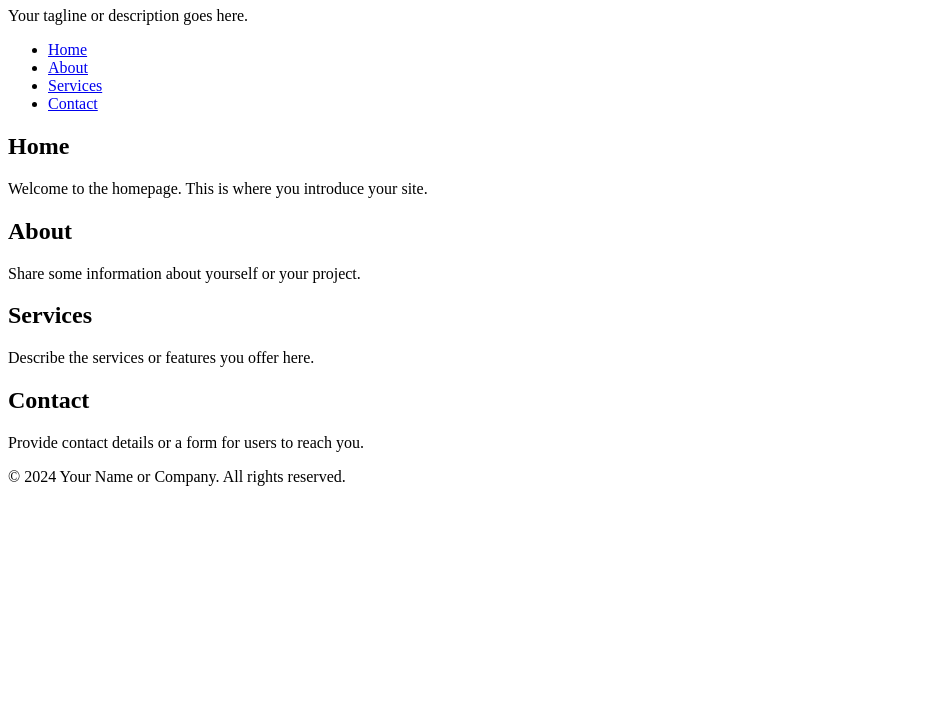
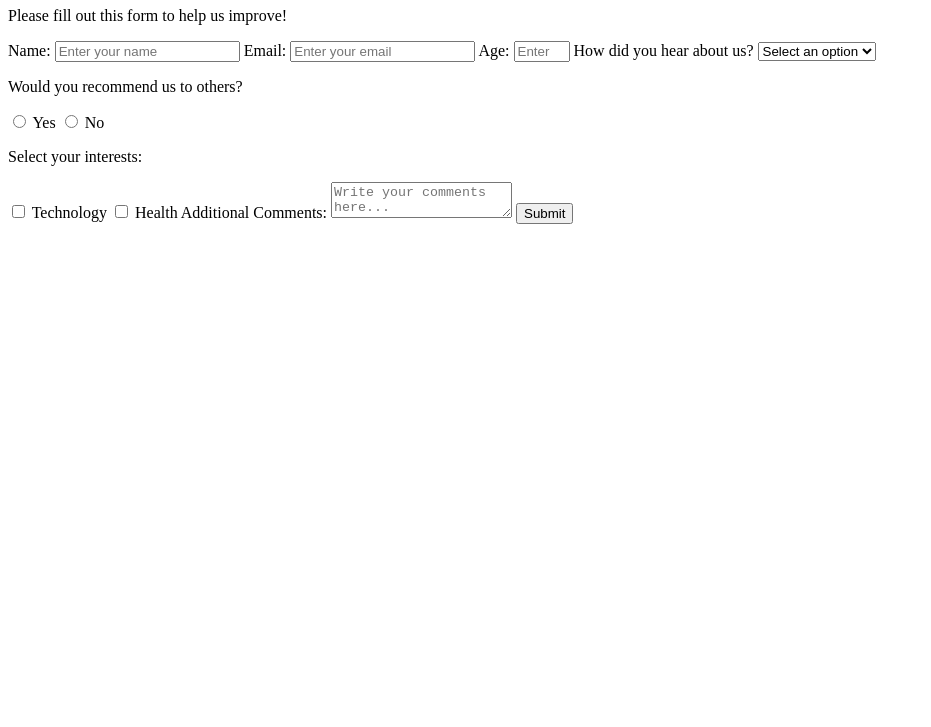
Before and after one commit to embargo17/FFII, a plain HTML site: page index.html in a window 1280 px wide. Shown: the part 73-800 px from the top of the page, without its empty margins (0-931 px from the left). Drawn offline with Linux system fonts and the light colour scheme.

Commit message:
Update index.html

```diff
--- a/index.html
+++ b/index.html
@@ -3,51 +3,89 @@
 <head>
   <meta charset="UTF-8">
   <meta name="viewport" content="width=device-width, initial-scale=1.0">
-  <meta http-equiv="X-UA-Compatible" content="IE=edge">
-  <meta name="description" content="A generic web project template">
-  <meta name="author" content="Your Name">
-  <title>Generic Website</title>
-  <link rel="stylesheet" href="styles.css"> <!-- Link to your CSS file -->
+  <title>Survey Form</title>
+  <link rel="stylesheet" href="styles.css">
 </head>
 <body>
-  <header>
-    <h1>Welcome to My Website</h1>
-    <p>Your tagline or description goes here.</p>
-  </header>
+  <main>
+    <!-- Title -->
+    <h1 id="title">Survey Form</h1>
+    <!-- Description -->
+    <p id="description">Please fill out this form to help us improve!</p>
+    <!-- Survey Form -->
+    <form id="survey-form">
+      <!-- Name -->
+      <label id="name-label" for="name">Name:</label>
+      <input
+        id="name"
+        type="text"
+        placeholder="Enter your name"
+        required>
 
-  <nav>
-    <ul>
-      <li><a href="#home">Home</a></li>
-      <li><a href="#about">About</a></li>
-      <li><a href="#services">Services</a></li>
-      <li><a href="#contact">Contact</a></li>
-    </ul>
-  </nav>
+      <!-- Email -->
+      <label id="email-label" for="email">Email:</label>
+      <input
+        id="email"
+        type="email"
+        placeholder="Enter your email"
+        required>
 
-  <main>
-    <section id="home">
-      <h2>Home</h2>
-      <p>Welcome to the homepage. This is where you introduce your site.</p>
-    </section>
+      <!-- Number -->
+      <label id="number-label" for="number">Age:</label>
+      <input
+        id="number"
+        type="number"
+        min="18"
+        max="99"
+        placeholder="Enter your age"
+        required>
 
-    <section id="about">
-      <h2>About</h2>
-      <p>Share some information about yourself or your project.</p>
-    </section>
+      <!-- Dropdown -->
+      <label for="dropdown">How did you hear about us?</label>
+      <select id="dropdown" required>
+        <option value="" disabled selected>Select an option</option>
+        <option value="friend">Friend</option>
+        <option value="ad">Advertisement</option>
+      </select>
 
-    <section id="services">
-      <h2>Services</h2>
-      <p>Describe the services or features you offer here.</p>
-    </section>
+      <!-- Radio Buttons -->
+      <p>Would you recommend us to others?</p>
+      <label>
+        <input
+          type="radio"
+          name="recommend"
+          value="yes"
+          required> Yes
+      </label>
+      <label>
+        <input
+          type="radio"
+          name="recommend"
+          value="no"> No
+      </label>
 
-    <section id="contact">
-      <h2>Contact</h2>
-      <p>Provide contact details or a form for users to reach you.</p>
-    </section>
+      <!-- Checkboxes -->
+      <p>Select your interests:</p>
+      <label>
+        <input
+          type="checkbox"
+          value="technology"> Technology
+      </label>
+      <label>
+        <input
+          type="checkbox"
+          value="health"> Health
+      </label>
+
+      <!-- Textarea -->
+      <label for="comments">Additional Comments:</label>
+      <textarea
+        id="comments"
+        placeholder="Write your comments here..."></textarea>
+
+      <!-- Submit Button -->
+      <button id="submit" type="submit">Submit</button>
+    </form>
   </main>
-
-  <footer>
-    <p>&copy; 2024 Your Name or Company. All rights reserved.</p>
-  </footer>
 </body>
 </html>
```
